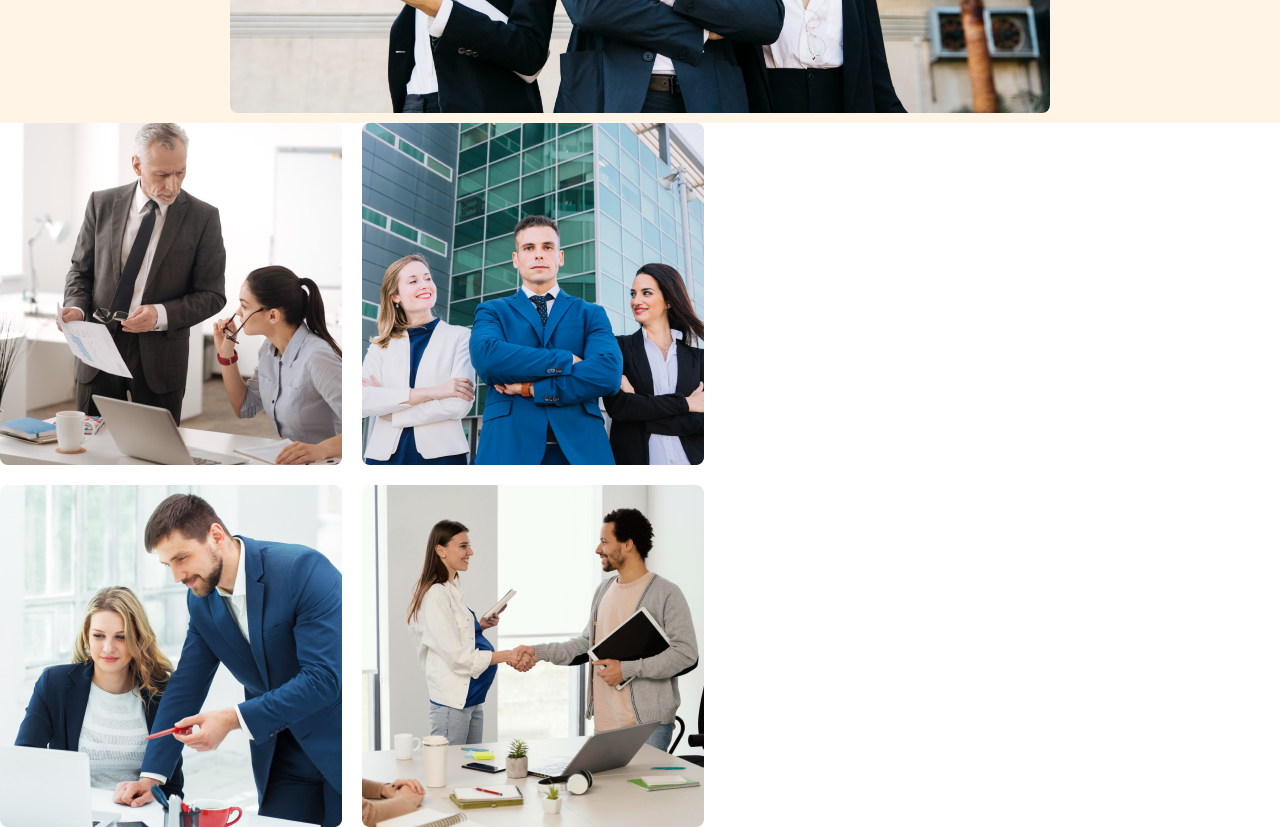
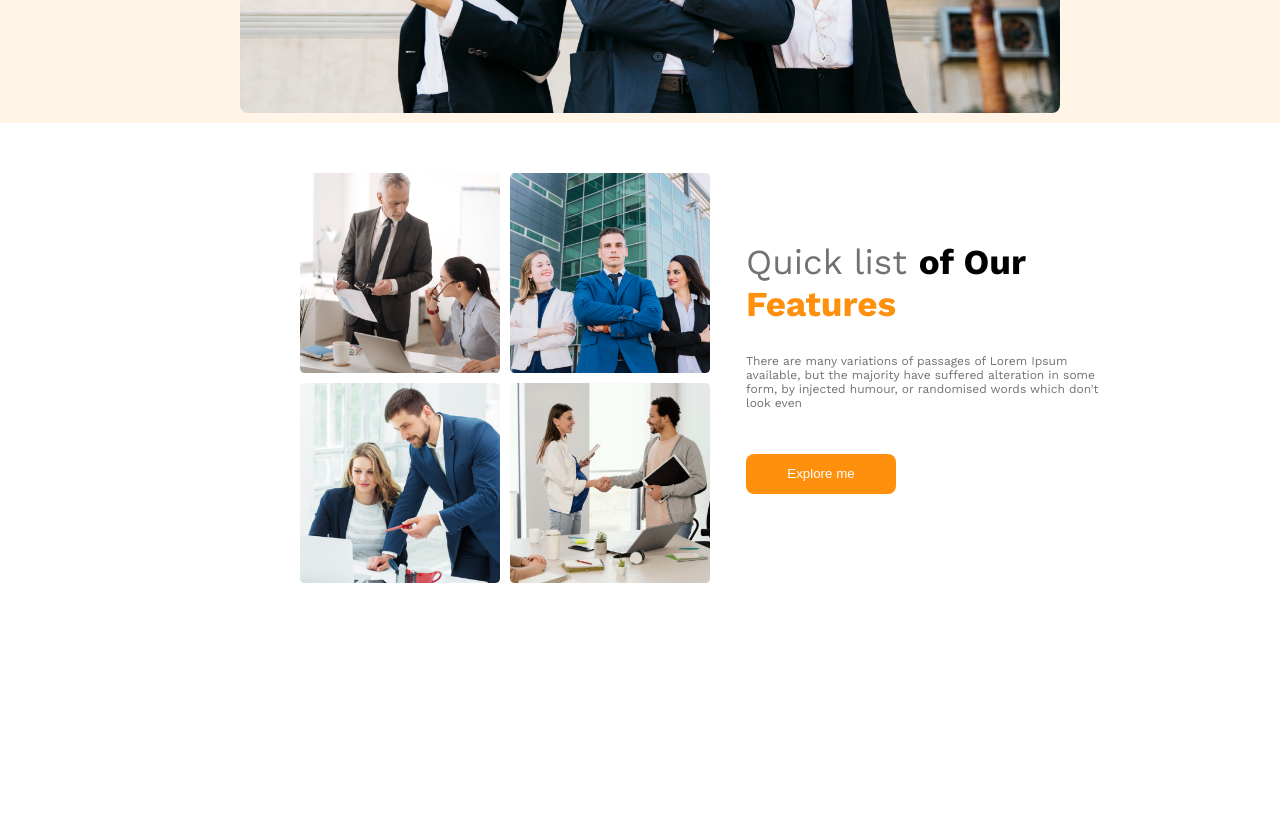
Before and after one commit to Tonny-Saha/Architect-assignment02, a plain HTML site: page index.html in a window 1280 px wide. Shown: the part 900-1727 px from the top of the page. After the commit the page ends 1483 px from the top, so only its background shows below. Drawn offline with nearby package versions, Linux system fonts and the light colour scheme.

Commit message:
team-section done

```diff
--- a/index.html
+++ b/index.html
@@ -46,14 +46,24 @@
 
     <!-- Team Section start -->
         <div class="team-section">
-        <div class="team-img">
+            <div class="team-image">
                 <img src="images/team1.png" alt="">
                 <img src="images/team2.png" alt="">
                 <img src="images/team3.png" alt="">
                 <img src="images/team4.png" alt="">
             </div>
             <div class="team-content">
-
+                <div class="team-content-header">
+                    <h2>Quick list <span class="of-our">of Our <br></span> <span class="features">Features</span></h2>
+                </div>
+                <div class="team-content-para">
+                    <p>There are many variations of passages of Lorem Ipsum available, but the majority have suffered alteration in some form, by injected humour, or randomised words which don't look even</p>
+                </div>
+                <div class="btn">
+                    <button>
+                        Explore me
+                    </button>
+                </div>
             </div>
         </div>
     </main>
--- a/styles/style.css
+++ b/styles/style.css
@@ -14,7 +14,8 @@ body{
 }
 /* Banner section start */
 .banner-section{
-    min-height: 1000px;
+    min-height: 800px;
+    width: 100%;
     background-color: rgba(255, 144, 14, .1);
     padding: 10px;
 }
@@ -51,9 +52,9 @@ body{
     display: flex;
     justify-content: center;
 }
-.content-section .btn button{
-    height: 50px;
-    width: 180px;
+ .btn button{
+    height: 40px;
+    width: 150px;
     color: white;
     background-color: var(--orange);
     border: none;
@@ -74,17 +75,46 @@ body{
 /* Banner Section End */
 
 /* Team Section Start */
-.team-img{
-    display: grid;
-    grid-template-columns: repeat(2, 1fr);
-    gap: 20px;
-    width: 10%;
-}
-.team-img img{
-    height: 342px;
-    width: 342px;
-}
+    .team-image{
+        width: 20%;
+        display: grid;
+        grid-template-columns: repeat(2, 1fr);
+        gap: 10px;
+        margin-top: 50px;
+    }
+    .team-image img{
+        height: 200px;
+        width: 200px;
+    }
 
+    .team-section{
+        display: flex;
+        justify-content: center;
+        align-items: center;
+        justify-self: center;
+        margin-left: 300px;
+    }
+    .team-section .team-content-para{
+        width: 70%;
+        font-size: 12px;
+        color: var(--dark03);
+    }
+    .team-content{
+        margin-left: 250px;
+    }
+    .team-content-header h2{
+        color: var(--dark03);
+        font-weight: 400;
+        font-size: 35px;
+    }
+    .team-content-header .of-our{
+        color: black;
+        font-weight: 600;
+    }
+    .team-content-header .features{
+        color: var(--orange);
+        font-weight: 600;
+    }
 /* Media Queries */
 
 /* For Mobile */
@@ -92,6 +122,7 @@ body{
     /* Banner Section Start */
     .banner-section{
         width: 100%;
+        background-color: rgba(255, 144, 14, .1);
     }
     .nav, .anchor-link{
       flex-direction: column;
@@ -106,7 +137,7 @@ body{
         font-size:30px;
         margin-top: 30px;
     }
-    .content-section .btn button{
+    .btn button{
         height: 40px;
         width: 120px;
         font-size: 12px;
@@ -120,6 +151,23 @@ body{
     .banner-img img{
         width: 410px ;
         height: 200px;
+        margin: 0 auto;
     }
     /* Banner Section End */
+
+    /* Team Section Start */
+    .team-section{
+        display: flex;
+        flex-direction: column;
+        align-items: flex-start;
+        justify-self: start;
+        /* margin-left: 300px; */
+        /* margin-right: 30px; */
+    }
+    .team-content{
+        margin-left: -100px;
+    }
+    .team-image{
+        justify-content: center;
+    }
 }
```
Lines whose indentation alone changed are shown as unchanged.
